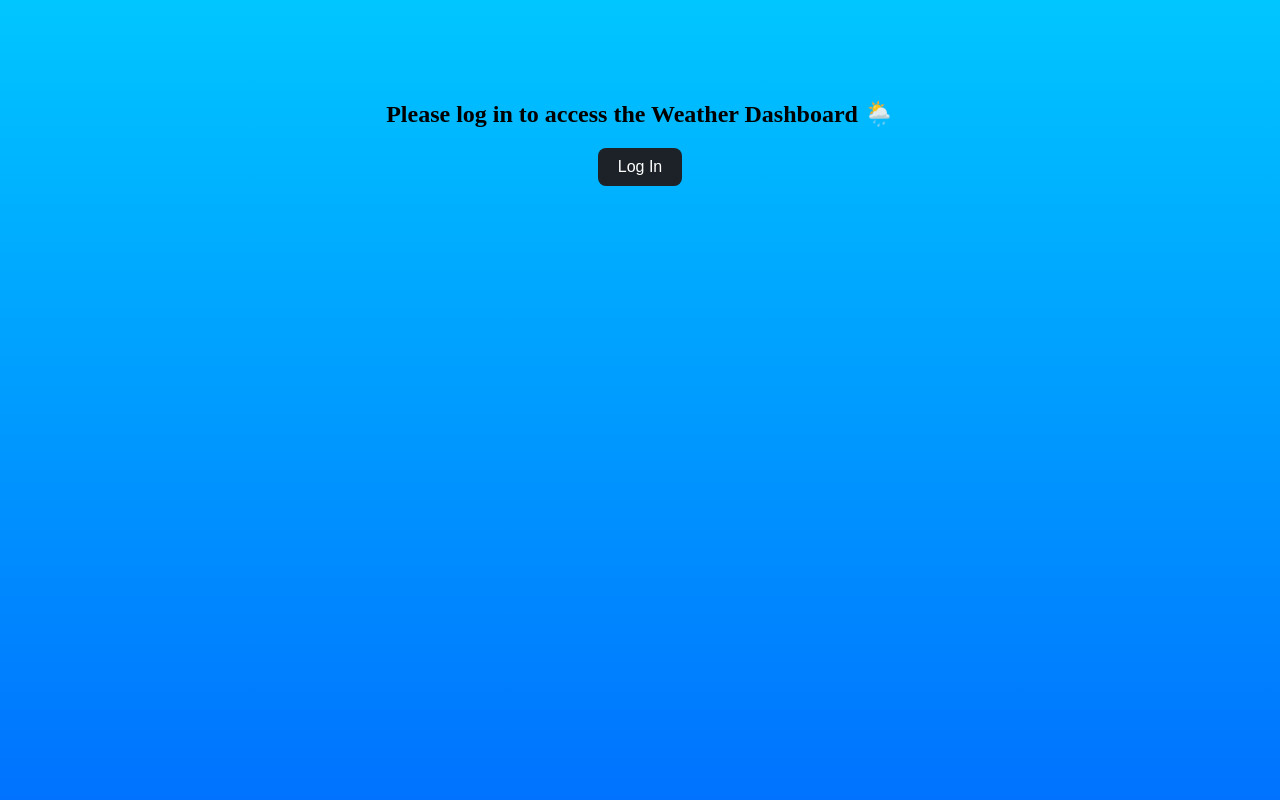
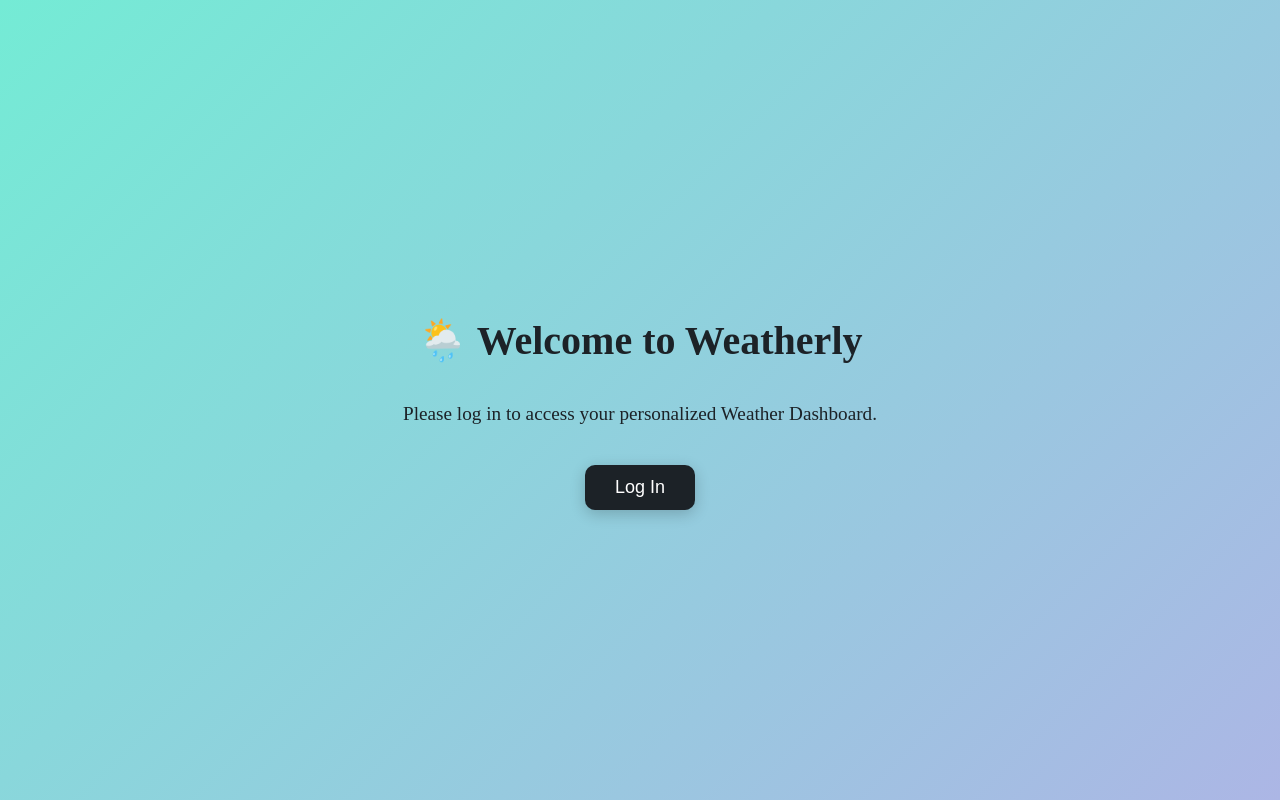
Before and after one commit to Fidenzass1/frontend, a React (Vite) app: page / in a window 1280 px wide. Built offline with nearby package versions, Linux system fonts and the light colour scheme; no server answers.

Commit message:
updated home

```diff
--- a/src/pages/Home.jsx
+++ b/src/pages/Home.jsx
@@ -8,28 +8,48 @@ export default function Home() {
 
   if (isLoading) return <h2>Loading...</h2>;
 
-  if (!isAuthenticated) {
+   if (!isAuthenticated) {
     return (
-      <div style={{ textAlign: "center", marginTop: "100px" }}>
-        <h2>Please log in to access the Weather Dashboard 🌦️</h2>
+      <div
+        style={{
+          display: "flex",
+          flexDirection: "column",
+          justifyContent: "center",
+          alignItems: "center",
+          minHeight: "100vh",
+          background: "linear-gradient(135deg, #74ebd5 0%, #ACB6E5 100%)",
+          color: "#1c2227",
+          textAlign: "center",
+          padding: "0 20px",
+        }}
+      >
+        <h1 style={{ fontSize: "2.5rem", marginBottom: "20px" }}>
+          🌦️ Welcome to Weatherly
+        </h1>
+        <p style={{ fontSize: "1.2rem", marginBottom: "40px" }}>
+          Please log in to access your personalized Weather Dashboard.
+        </p>
         <button
           onClick={() => loginWithRedirect()}
           style={{
-            padding: "10px 20px",
-            fontSize: "16px",
+            padding: "12px 30px",
+            fontSize: "18px",
             backgroundColor: "#1c2227",
-            color: "white",
+            color: "#fff",
             border: "none",
-            borderRadius: "8px",
+            borderRadius: "10px",
             cursor: "pointer",
+            boxShadow: "0 4px 15px rgba(0,0,0,0.2)",
+            transition: "all 0.3s ease",
           }}
+          onMouseEnter={(e) => (e.target.style.transform = "scale(1.05)")}
+          onMouseLeave={(e) => (e.target.style.transform = "scale(1)")}
         >
           Log In
         </button>
       </div>
     );
   }
-
   return (
     <div
       style={{
@@ -46,18 +66,22 @@ export default function Home() {
 
         <WeatherList />
 
-        <div style={{ textAlign: "center", marginTop: "20px" }}>
+        <div style={{ textAlign: "center", marginTop: "40px" }}>
           <button
             onClick={() => logout({ returnTo: window.location.origin })}
             style={{
-              padding: "10px 20px",
-              fontSize: "16px",
+              padding: "12px 30px",
+              fontSize: "18px",
               backgroundColor: "#c0392b",
-              color: "white",
+              color: "#fff",
               border: "none",
-              borderRadius: "8px",
+              borderRadius: "10px",
               cursor: "pointer",
+              boxShadow: "0 4px 15px rgba(0,0,0,0.2)",
+              transition: "all 0.3s ease",
             }}
+            onMouseEnter={(e) => (e.target.style.transform = "scale(1.05)")}
+            onMouseLeave={(e) => (e.target.style.transform = "scale(1)")}
           >
             Log Out
           </button>
```
